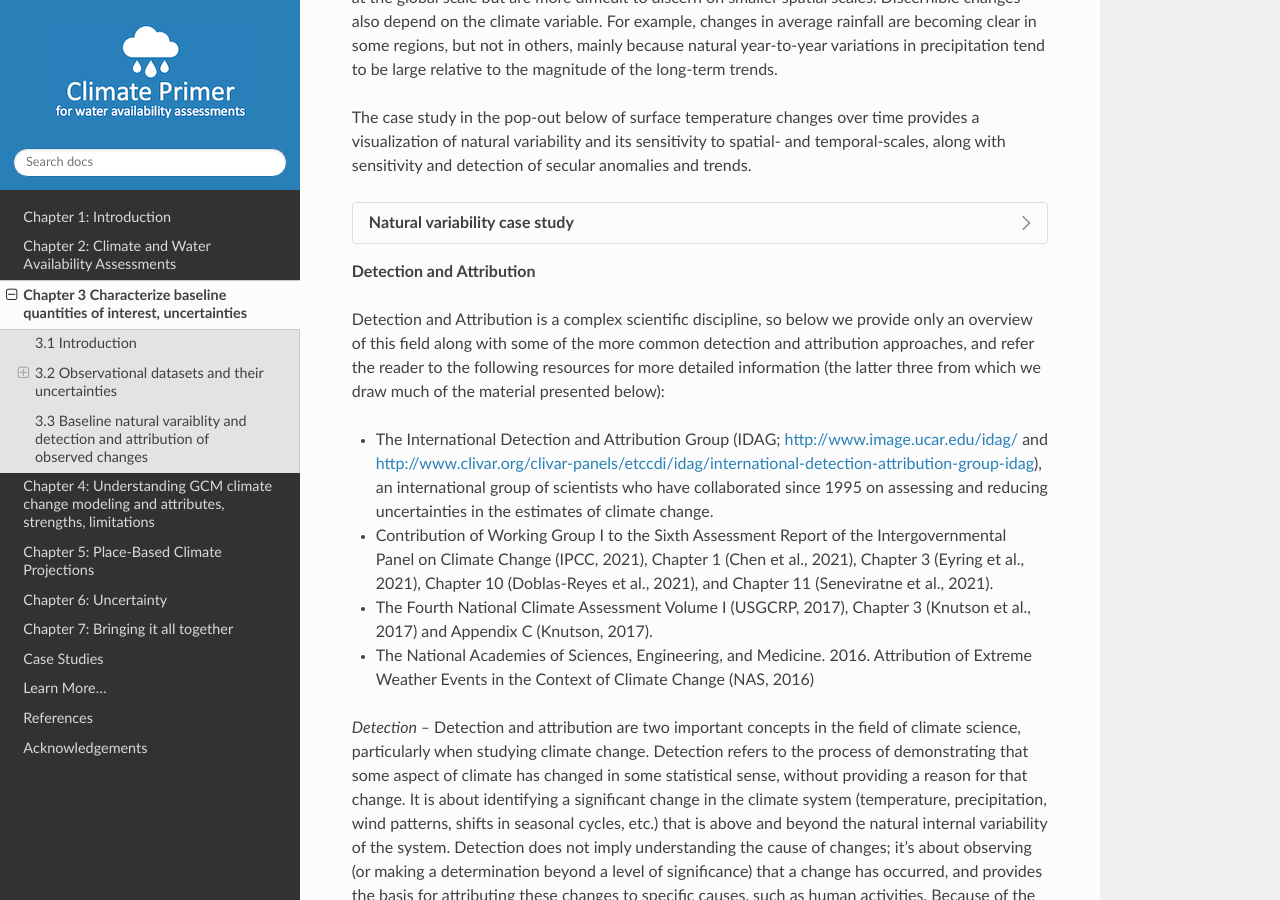
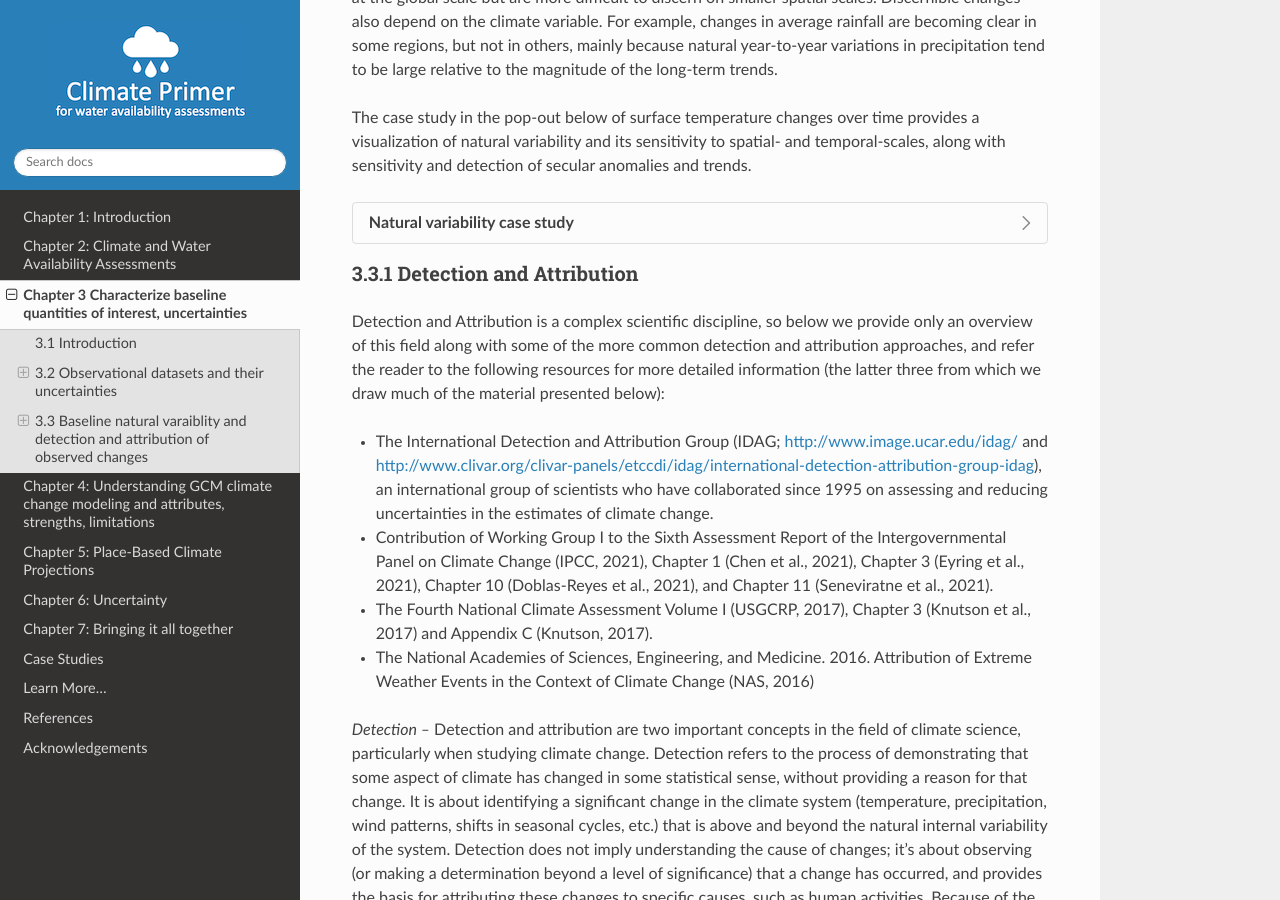
Before and after one commit to NCAR/climate-primer-water, a Sphinx documentation site: the page built from doc/ch3_baselines.rst, in a window 1280 px wide and 900 px high, scrolled down 15876 px. Built offline with Sphinx 7.4.7 and the Read the Docs theme 2.0.0, drawn with Linux system fonts in a browser that asks for light colours.

Commit message:
Update ch3_baselines.rst

```diff
--- a/doc/ch3_baselines.rst
+++ b/doc/ch3_baselines.rst
@@ -2107,7 +2107,9 @@
 
 
 
-**Detection and Attribution**
+
+3.3.1 **Detection and Attribution**
+~~~~~~~~~~~~~~~~~~~~~~~~~~~~~~~~~~~~
 
 Detection and Attribution is a complex scientific discipline, so below
 we provide only an overview of this field along with some of the more
@@ -2528,7 +2530,9 @@
 certain types of droughts and tropical cyclones (e.g., Herring et al.,
 2021).
 
-**Observed Climate Impacts**
+
+3.3.1 **Observed Climate Impacts**
+~~~~~~~~~~~~~~~~~~~~~~~~~~~~~~~~~~~~
 
 |image18|
 
```
